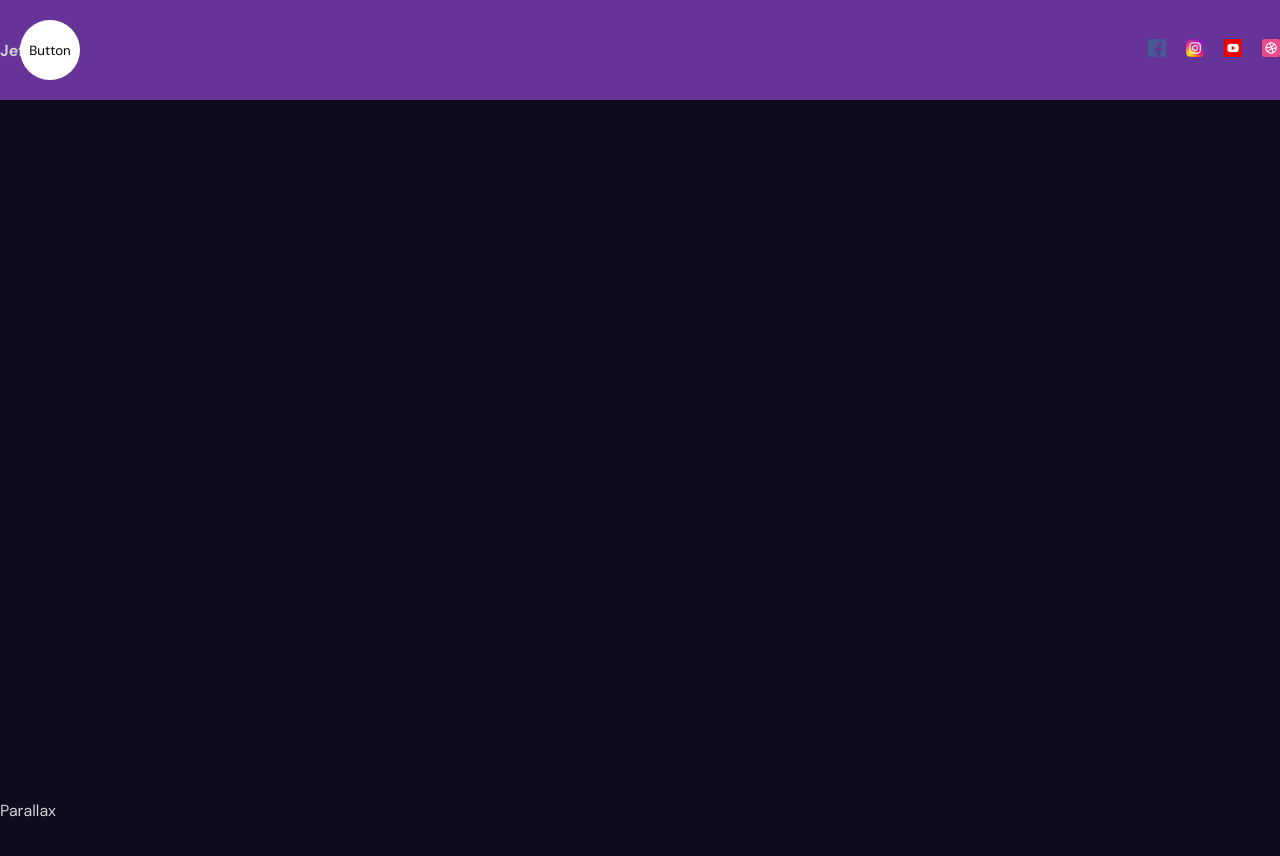
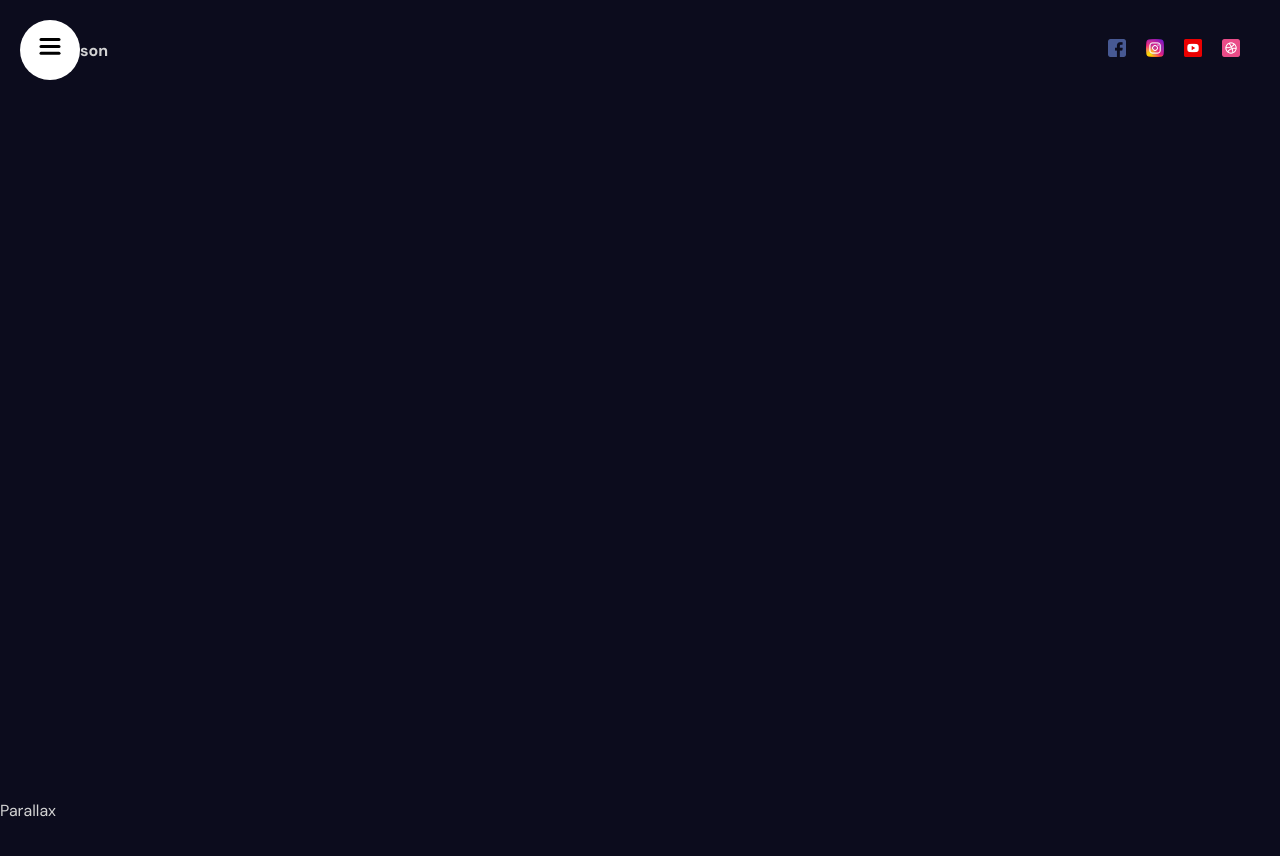
Before and after one commit to Jdalarmi/PyEye, a React (Vite) app in the folder app/frontend/pyeye/: page / in a window 1280 px wide. Shown: the top 856 px of the page. Built offline with nearby package versions, Linux system fonts and the light colour scheme.

Commit message:
Links on Button

```diff
--- a/app/frontend/pyeye/src/App.jsx
+++ b/app/frontend/pyeye/src/App.jsx
@@ -4,14 +4,14 @@
 
 const App = () => {
     return <div>
-      <section>
+      <section id="HomePage">
         <Navbar/>
       </section>
-      <section>Parallax</section>
+      <section id="Services">Parallax</section>
       <section>Services</section>
-      <section>Hello</section>
+      <section id="Portfolio">Hello</section>
       <section>Portifolio</section>
-      <section>Contact</section>
+      <section id="Contact">Contact</section>
 
     </div>;
   };
--- a/app/frontend/pyeye/src/components/navbar/navbar.scss
+++ b/app/frontend/pyeye/src/components/navbar/navbar.scss
@@ -2,12 +2,11 @@
    height: 100px;
 
    .wrapper{
-       max-width: 1366px;
+       max-width: 1200px;
        margin: auto;
        display: flex;
        align-items: center;
        justify-content: space-between;
-       background-color: rebeccapurple;
        height: 100%;
       }
 
--- a/app/frontend/pyeye/src/components/sidebar/links/Links.jsx
+++ b/app/frontend/pyeye/src/components/sidebar/links/Links.jsx
@@ -1,7 +1,16 @@
 const Links = () => {
-    return (
-        <div className="links">Links</div>
-    )
+
+const items = [
+    "HomePage",
+    "Services",
+    "Portfolio",
+    "Contact",
+    "About"
+]
+    return <div className="links">{items.map(item=>(
+        <a href={`#${item}`} key={item}>{item}</a>
+    ))}</div>
+
 
 };
 
--- a/app/frontend/pyeye/src/components/sidebar/toggleButton/ToggleButton.jsx
+++ b/app/frontend/pyeye/src/components/sidebar/toggleButton/ToggleButton.jsx
@@ -1,10 +1,40 @@
+import { motion } from "framer-motion";
 
-const ToggleButton = ({setOpen}) => {
-    return (
-        <button onClick={()=>setOpen(prev=>!prev)}>
-            Button
-        </button>
-    )
+const ToggleButton = ({ setOpen }) => {
+  return (
+    <button onClick={() => setOpen(prev => !prev)}>
+      <motion.svg width="23" height="23" viewBox="0 0 23 23">
+        <motion.path
+          strokeWidth="3"
+          stroke="black"
+          strokeLinecap="round"
+          variants={{
+            closed: { d: "M 2 2.5 L 20 2.5"},
+            open: { d: "M 3 16.5 L 17 2.5"},
+          }}
+        />
+        <motion.path
+          strokeWidth="3"
+          stroke="black"
+          strokeLinecap="round"
+          d="M 2 9.423 L 20 9.423"
+          variants={{
+            closed: {opacity: 1 },
+            open: {opacity: 0 },
+          }}
+        />
+        <motion.path
+          strokeWidth="3"
+          stroke="black"
+          strokeLinecap="round"
+          variants={{
+            closed: { d: "M 2 16.346 L 20 16.346"},
+            open: { d: "M 3 2.5 L 17 16.346" },
+          }}
+        />
+      </motion.svg>
+    </button>
+  );
+};
 
-};
 export default ToggleButton;
```
